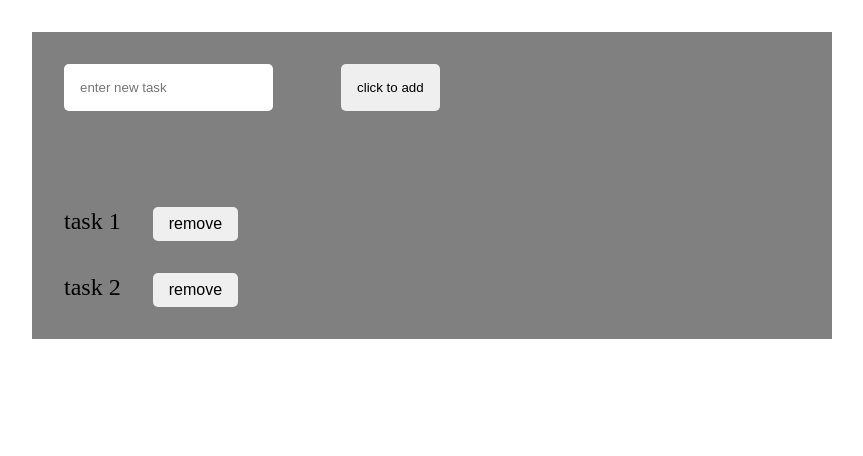
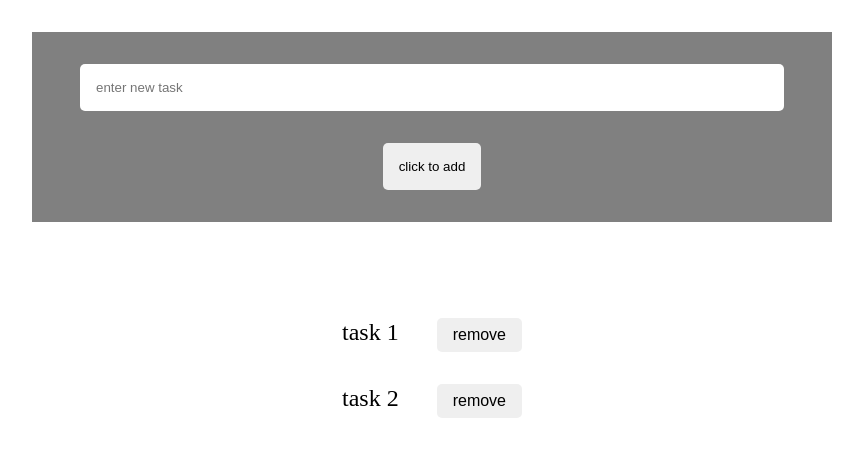
Before and after one commit to zhylinska/freshcode-js, a plain HTML site: page todolist/index.html in a window 1280 px wide. Shown: the whole page, without its empty margins (208-1071 px from the left). Drawn offline with Linux system fonts and the light colour scheme.

Commit message:
add todolist

```diff
--- a/todolist/index.html
+++ b/todolist/index.html
@@ -10,14 +10,18 @@
 </head>
 <body>
 <section class="todo_list">
-    <div> <input id="enter_task" type="text" placeholder="enter new task">
-        <button id="add_task">click to add</button>
-    </div>
-    <ul id="list" class="ul">
-        <li class="task">task 1<button class="remove">remove</button></li>
-        <li class="task">task 2<button class="remove">remove</button></li>
-    </ul>
+    <input id="enter_task" placeholder="enter new task" type="text">
+    <button id="add_task">click to add</button>
 </section>
+<ul class="ul" id="list">
+    <li class="task">task 1
+        <button class="remove">remove</button>
+    </li>
+    <li class="task">task 2
+        <button class="remove">remove</button>
+    </li>
+</ul>
+
 
 </body>
 </html>
--- a/todolist/style.css
+++ b/todolist/style.css
@@ -14,7 +14,7 @@
 
 #enter_task, #add_task {
     padding: 1rem;
-    margin: 2rem;
+    margin: 2rem 3rem 0 3rem;
     border-radius: 5px;
     border: transparent;
 }
@@ -22,7 +22,13 @@
 #add_task:hover, .remove:hover {
     background-color: darkgrey;
 }
-
+#add_task {
+    width: max-content;
+    margin: 2rem auto;
+    padding: 1rem;
+    border-radius: 5px;
+    border: transparent;
+}
 .ul {
     list-style: none;
     padding: 2rem;
@@ -31,6 +37,7 @@
 li {
     padding-top: 2rem;
     font-size: 1.5rem;
+    text-align: center;
 }
 
 .remove {
```
Also changed, not shown: todolist/index.js (+8 -2 lines).
